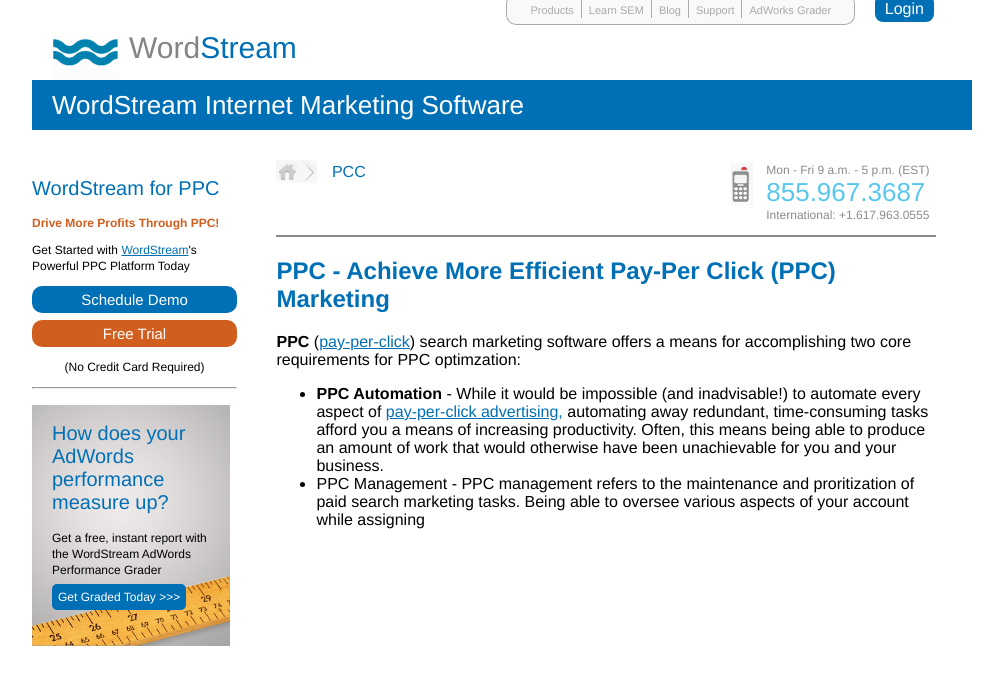
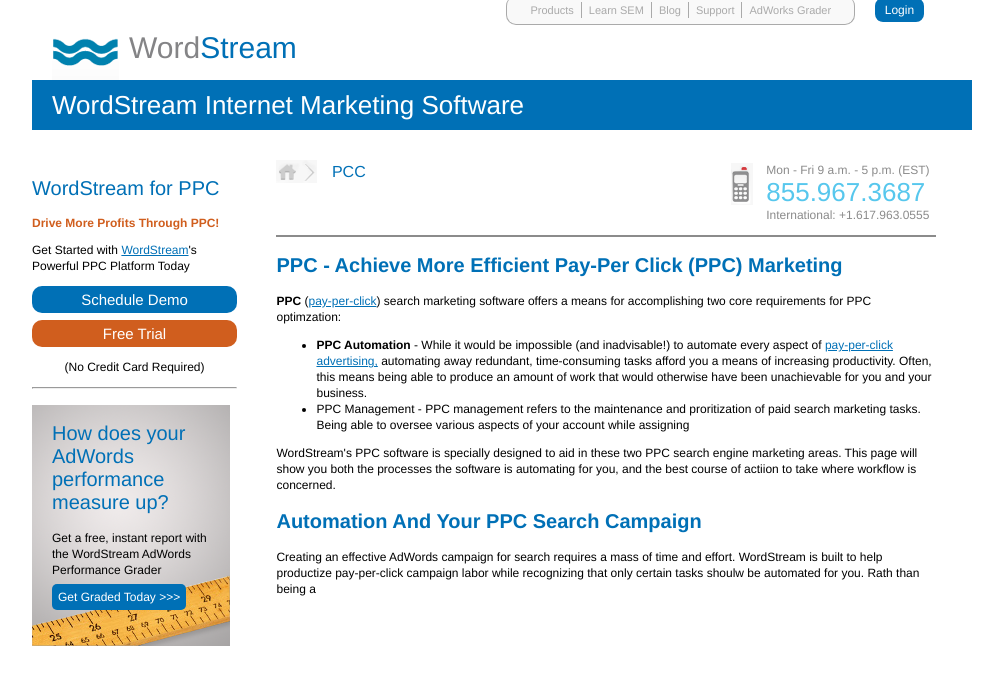
Before and after one commit to Hollyw00d/codingDojoSmallProjects, a PHP site: page / in a window 1280 px wide. Shown: the top 685 px of the page, without its empty margins (138-1141 px from the left). Run offline with PHP 8.4, Linux system fonts and the light colour scheme.

Commit message:
everything done except for drive more profits callout

```diff
--- a/cs10_css-and-css3/assignment_wordstream/css/styles.css
+++ b/cs10_css-and-css3/assignment_wordstream/css/styles.css
@@ -455,6 +455,7 @@ body {
 
 h2 {
     color: #0070b6;
+    font-size: 20px;
 }
 
 h3 {
@@ -468,6 +469,11 @@ a:link, a:visited {
 a:hover, a:active {
     color: #0070b6;
     text-decoration: none;
+}
+
+ul, p {
+    font-size: 12px;
+    line-height: 16px;
 }
 
 
--- a/cs10_css-and-css3/assignment_wordstream/index.html
+++ b/cs10_css-and-css3/assignment_wordstream/index.html
@@ -84,8 +84,11 @@
                 <li>PPC Management - PPC management refers to the maintenance and proritization of paid search marketing tasks. Being able to oversee various aspects of your account while assigning </li>
             </ul>
 
+            <p>WordStream's PPC software is specially designed to aid in these two PPC search engine marketing areas. This page will show you both the processes the software is automating for you, and the best course of actiion to take where workflow is concerned.</p>
 
+            <h2>Automation And Your PPC Search Campaign</h2>
 
+            <p>Creating an effective AdWords campaign for search requires a mass of time and effort. WordStream is built to help productize pay-per-click campaign labor while recognizing that only certain tasks shoulw be automated for you. Rath than being a</p>
 
         </div>
 
```
